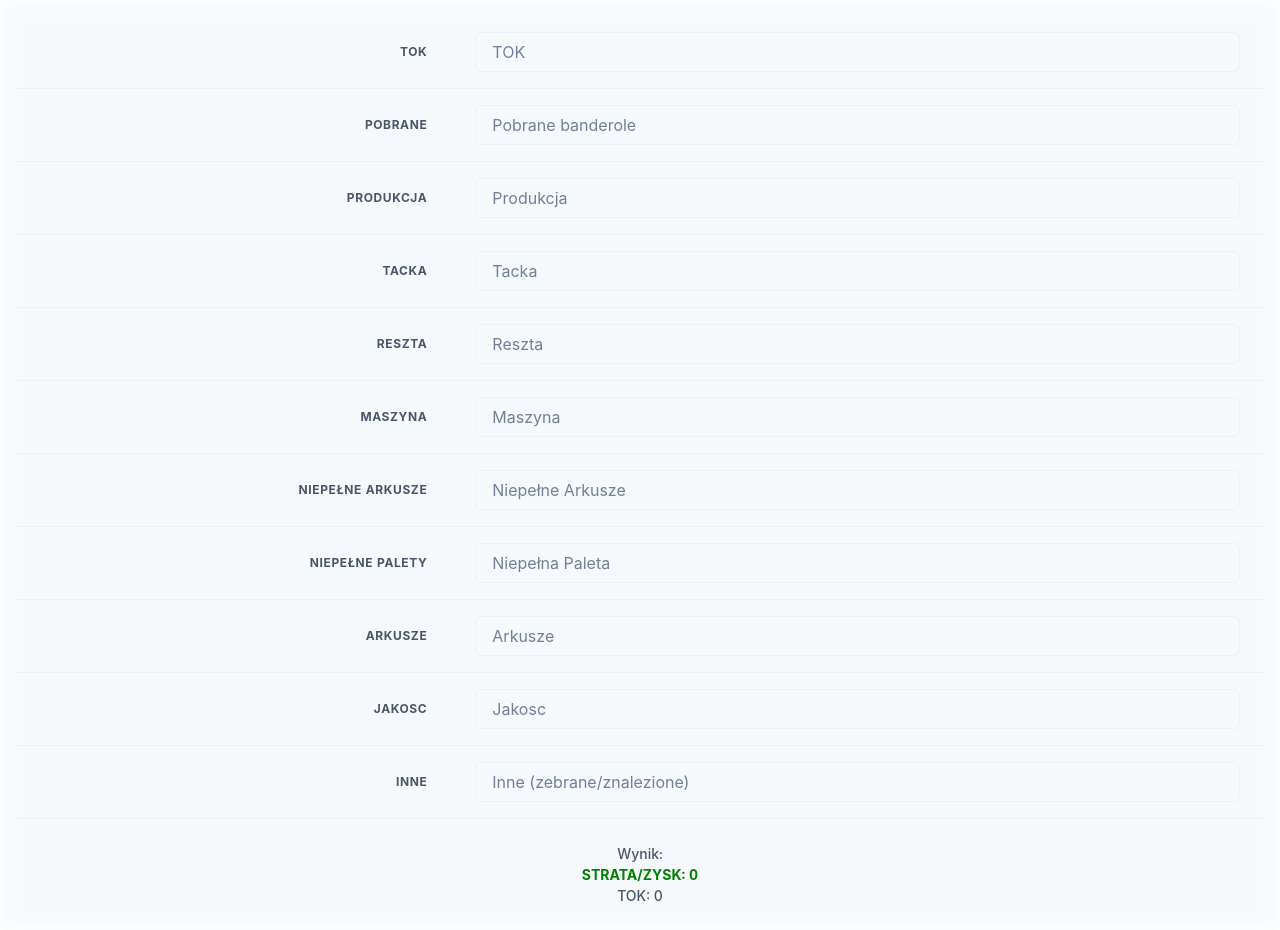
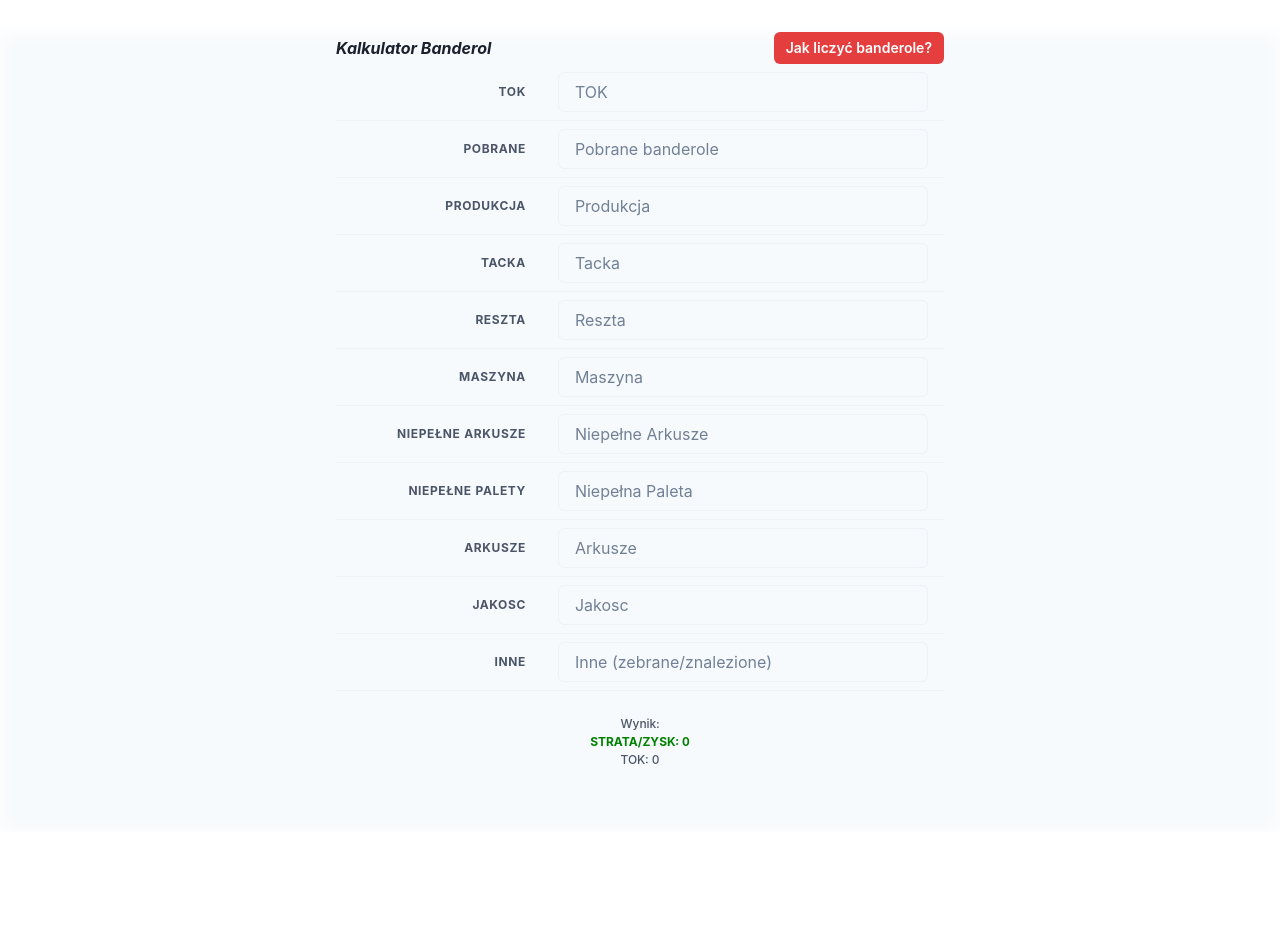
Before and after one commit to jstarzon/banderole-v2, a React (Create React App) app: page / in a window 1280 px wide. After the commit the page ends 832 px from the top, so only its background shows below. Built offline with nearby package versions, Linux system fonts and the light colour scheme.

Commit message:
Update StampCounting.js

```diff
--- a/src/StampCounting.js
+++ b/src/StampCounting.js
@@ -1,8 +1,21 @@
 import React, { useState} from 'react';
 import { Box, Text, Input, Button, Grid,Flex } from '@chakra-ui/react';
-import { TableContainer, Table, Tbody, Tr, Td, Th, Thead, TableCaption } from '@chakra-ui/react';
+import {
+  Container,
+  IconButton,
+  Spacer,
+  Table,
+  TableContainer,
+  TableCaption,
+  Tbody,
+  Td,
+  Tfoot,
+  Th,
+  Thead,
+  Tr,
+} from "@chakra-ui/react";
+const StampCounting = () => {
 
-const StampCounting = () => {
   const placeholders = {
     wtok:'TOK',
     pobrane: 'Pobrane banderole',
@@ -27,7 +40,6 @@ const StampCounting = () => {
   const [jakosc, setJakosc] = useState('');
   const [maszyna, setMaszyna] = useState('');
   const [inne, setInne] = useState('');
-
   const handleInputChange = (event, setState) => {
     const value = event.target.value;
     const numericValue = value.replace(/[^0-9]/g, ''); // Remove non-numeric characters
@@ -184,120 +196,153 @@ const StampCounting = () => {
 
 
       return (
-
-
-
-
-<Box p={4}>
-    {/* Column 1 */}
+        <Container maxW="container.sm" my={{ base: 0, md: 8 }}>
+        <Flex alignItems="center">
+          <Box fontStyle="italic" fontWeight="bold">
+            Kalkulator Banderol
+          </Box>
+          <Spacer />
+          <Button as="a" href="/your-link" colorScheme="red" size="sm">
+            Jak liczyć banderole?
+          </Button>
+        </Flex>
         <TableContainer>
-      <Table variant='simple'>
+          <Table size="sm" overflow="auto">
             <TableCaption>
               <Text>Wynik:</Text>
-              <Text fontWeight="bold" style={{ color: calculateBanderole() < 0 ? 'red' : 'green' }}>STRATA/ZYSK: {calculateBanderole()}</Text>
+              <Text
+                fontWeight="bold"
+                style={{ color: calculateBanderole() < 0 ? 'red' : 'green' }}
+              >
+                STRATA/ZYSK: {calculateBanderole()}
+              </Text>
               <Text>TOK: {calculateTOK()}</Text>
             </TableCaption>
             <Thead>
               <Tr>
                 <Th isNumeric>TOK</Th>
-            <Td><Input
+                <Td>
+                  <Input focusBorderColor='red.300'
                     value={wtok}
                     placeholder={placeholders.wtok}
                     onChange={(event) => handleInputChange(event, setWtok)}
-            /></Td>
+                  />
+                </Td>
               </Tr>
               <Tr>
                 <Th isNumeric>Pobrane</Th>
-            <Td><Input
+                <Td>
+                  <Input focusBorderColor='red.300'
                     value={pobrane}
                     placeholder={placeholders.pobrane}
                     onChange={(event) => handleInputChange(event, setPobrane)}
-            /></Td>
+                  />
+                </Td>
               </Tr>
               <Tr>
                 <Th isNumeric>Produkcja</Th>
-            <Td><Input
+                <Td>
+                  <Input focusBorderColor='red.300'
                     value={produkcja}
                     placeholder={placeholders.produkcja}
-              onChange={(event) => handleInputChange(event, setProdukcja)}
-            /></Td>
+                    onChange={(event) =>
+                      handleInputChange(event, setProdukcja)
+                    }
+                  />
+                </Td>
               </Tr>
               <Tr>
                 <Th isNumeric>Tacka</Th>
-            <Td><Input
+                <Td>
+                  <Input focusBorderColor='red.300'
                     value={tacka}
                     placeholder={placeholders.tacka}
                     onChange={(event) => handleInputChange(event, setTacka)}
-            /></Td>
+                  />
+                </Td>
               </Tr>
               <Tr>
                 <Th isNumeric>Reszta</Th>
-            <Td><Input
+                <Td>
+                  <Input focusBorderColor='red.300'
                     value={reszta}
                     placeholder={placeholders.reszta}
                     onChange={(event) => handleInputChange(event, setReszta)}
-            /></Td>
+                  />
+                </Td>
               </Tr>
             </Thead>
 
             <Thead>
               <Tr>
                 <Th isNumeric>Maszyna</Th>
-            <Td><Input
+                <Td>
+                  <Input focusBorderColor='red.300'
                     value={maszyna}
                     placeholder={placeholders.maszyna}
                     onChange={(event) => handleInputChange(event, setMaszyna)}
-            /></Td>
+                  />
+                </Td>
               </Tr>
               <Tr>
                 <Th isNumeric>Niepełne Arkusze</Th>
-            <Td><Input
+                <Td>
+                  <Input focusBorderColor='red.300'
                     value={niepelneark}
                     placeholder={placeholders.niepelneark}
-              onChange={(event) => handleInputChange(event, setNiepelneArk)}
-            /></Td>
+                    onChange={(event) =>
+                      handleInputChange(event, setNiepelneArk)
+                    }
+                  />
+                </Td>
               </Tr>
               <Tr>
                 <Th isNumeric>Niepełne Palety</Th>
-            <Td><Input
+                <Td>
+                  <Input focusBorderColor='red.300'
                     value={niepelnepal}
                     placeholder={placeholders.niepelnepal}
-              onChange={(event) => handleInputChange(event, setNiepelnePal)}
-            /></Td>
+                    onChange={(event) =>
+                      handleInputChange(event, setNiepelnePal)
+                    }
+                  />
+                </Td>
               </Tr>
               <Tr>
                 <Th isNumeric>Arkusze</Th>
-            <Td><Input
+                <Td>
+                  <Input focusBorderColor='red.300'
                     value={arkusze}
                     placeholder={placeholders.arkusze}
                     onChange={(event) => handleInputChange(event, setArkusze)}
-            /></Td>
+                  />
+                </Td>
               </Tr>
               <Tr>
                 <Th isNumeric>Jakosc</Th>
-            <Td><Input
+                <Td>
+                  <Input focusBorderColor='red.300'
                     value={jakosc}
                     placeholder={placeholders.jakosc}
                     onChange={(event) => handleInputChange(event, setJakosc)}
-            /></Td>
+                  />
+                </Td>
               </Tr>
               <Tr>
                 <Th isNumeric>Inne</Th>
-            <Td><Input
+                <Td>
+                  <Input focusBorderColor='red.300'
                     value={inne}
                     placeholder={placeholders.inne}
                     onChange={(event) => handleInputChange(event, setInne)}
-            /></Td>
+                  />
+                </Td>
               </Tr>
-
             </Thead>
+            {/*<<Button onClick={sendDataToDatabase} disabled={isSendButtonDisabled} >Wyslij dane</Button>*}*/}
           </Table>
         </TableContainer>
-
-
-
-
-</Box>
+      </Container>
   );
 };
 export default StampCounting;
```
Lines whose indentation alone changed are shown as unchanged.
